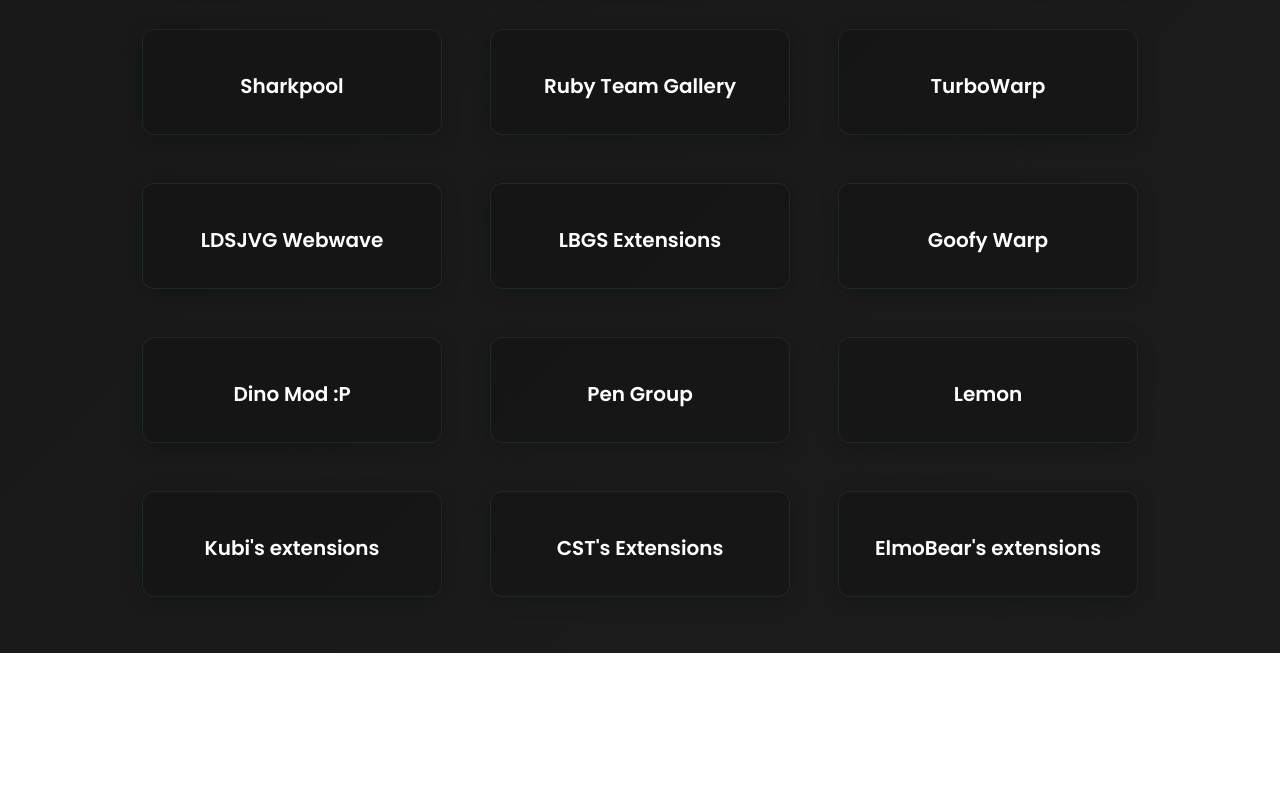
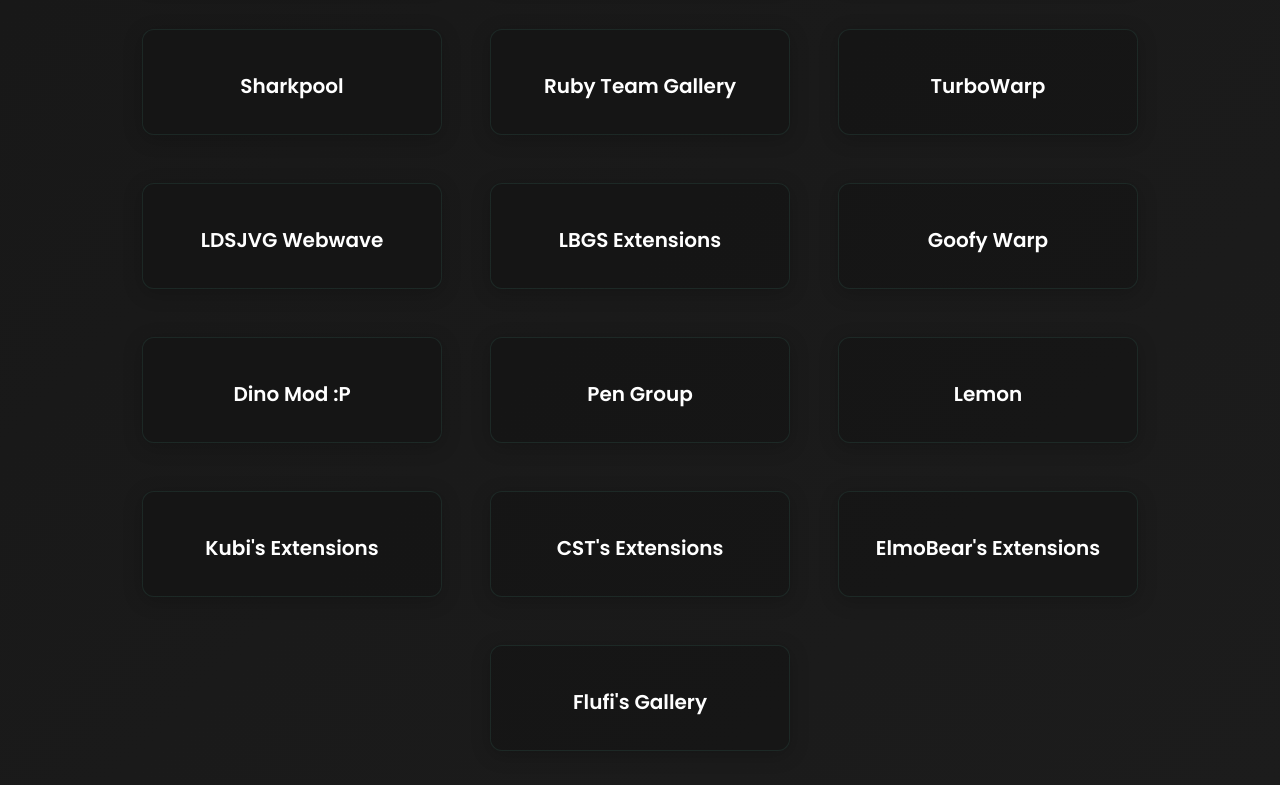
Before and after one commit to Mistium/extensions.mistium, a plain HTML site: page index.html in a window 1280 px wide. Shown: the part 578-1363 px from the top of the page. Before the commit the page ends 1231 px from the top, so only its background shows below. Drawn offline with Linux system fonts and the light colour scheme; no server answers.

Commit message:
Update index.html

```diff
--- a/index.html
+++ b/index.html
@@ -200,9 +200,10 @@
             { name: "Dino Mod :P", url: "https://github.com/GabsTheCuriousKid/FirstExtension/tree/main/extensions" },
             { name: "Pen Group", url: "https://pen-group.github.io/extensions" },
             { name: "Lemon", url: "https://bludisanlemon.github.io/lemons-gallery" },
-            { name: "Kubi's extensions", url: "https://sillikubi.github.io/ExtensionPage/Projectspage.html" },
+            { name: "Kubi's Extensions", url: "https://sillikubi.github.io/ExtensionPage/Projectspage.html" },
             { name: "CST's Extensions", url: "https://cst1229.eu.org/extensions" },
-            { name: "ElmoBear's extensions", url: "https://kylekart.github.io/ScratchExtensions" },
+            { name: "ElmoBear's Extensions", url: "https://kylekart.github.io/ScratchExtensions" },
+            { name: "Flufi's Gallery", url: "https://gallery.flufi.gay" },
         ];
 
         const otherGalleriesContainer = document.getElementById("otherGalleries");
```
